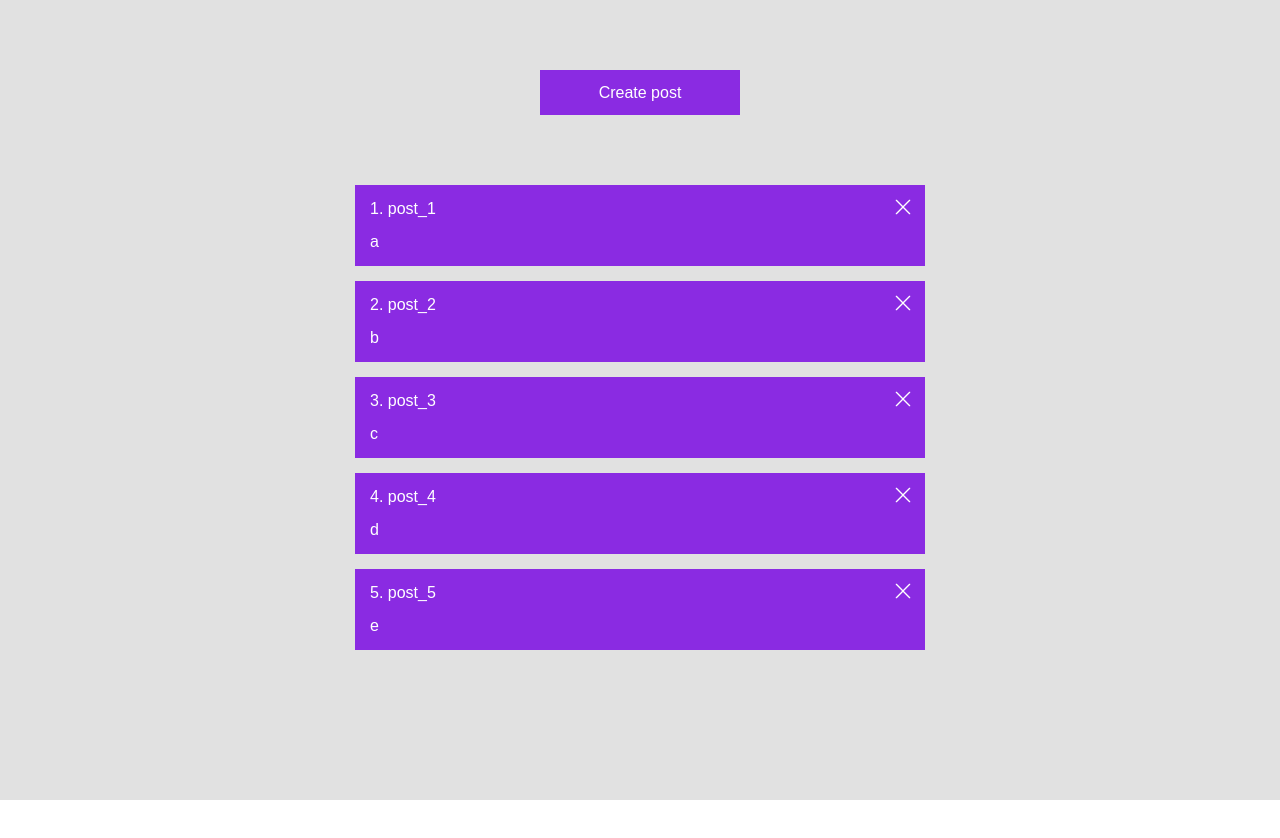
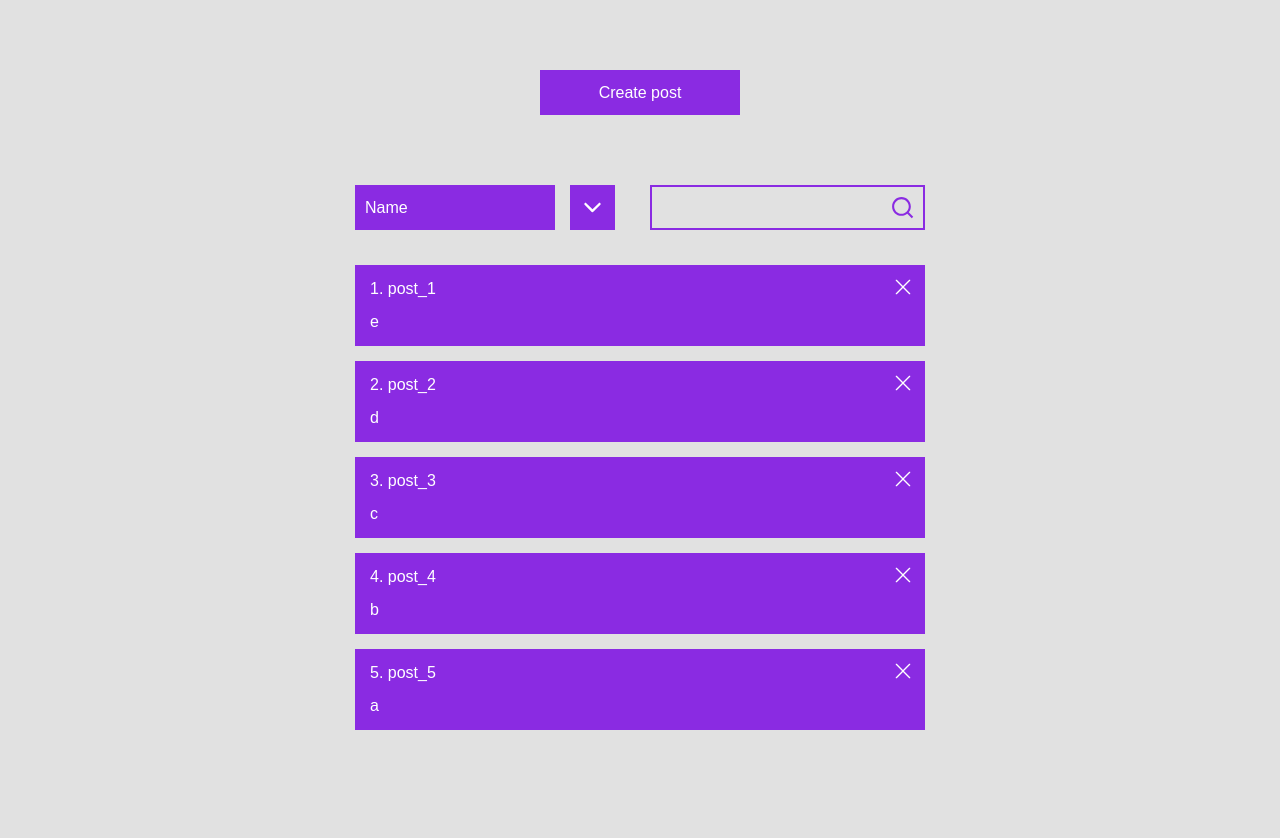
Before and after one commit to YuriProkopenko/posts, a React (Create React App) app: page / in a window 1280 px wide. Before the commit the page ends 800 px from the top, so only its background shows below. Built offline with nearby package versions, Linux system fonts and the light colour scheme.

Commit message:
making filter logic in PostList component

```diff
--- a/src/UI/TextInput.module.css
+++ b/src/UI/TextInput.module.css
@@ -1,7 +1,7 @@
 /* Text input */
 
 .wrapper {
-  width: 350px;
+  width: 100%;
   height: 45px;
   padding: 5px 15px;
   font-family: Arial, "Helvetica Neue", Helvetica, sans-serif;
--- /dev/null
+++ b/src/components/PostFilter.jsx
@@ -0,0 +1,46 @@
+import { IoIosArrowDown } from "react-icons/io";
+import { IoIosArrowUp } from "react-icons/io";
+import Select from "./Select";
+import SearchInput from "./SearchInput";
+
+import styles from "./PostFilter.module.css";
+
+const PostFilter = ({ filter, setFilter }) => {
+  return (
+    <div className={styles["wrapper"]}>
+      <div className={styles["sorting"]}>
+        <Select
+          options={[
+            { value: "name", name: "Name" },
+            { value: "description", name: "Description" },
+          ]}
+          onSelect={(selectedSort) =>
+            setFilter({ ...filter, sort: selectedSort })
+          }
+        />
+        <button
+          className={styles["order-btn"]}
+          onClick={() =>
+            setFilter({
+              ...filter,
+              orderToUp: !filter.orderToUp,
+            })
+          }
+        >
+          {filter.orderToUp === true ? (
+            <IoIosArrowDown size="25px" />
+          ) : (
+            <IoIosArrowUp size="25px" />
+          )}
+        </button>
+      </div>
+      <SearchInput
+        onSearch={(searchQuery) =>
+          setFilter({ ...filter, search: searchQuery })
+        }
+      />
+    </div>
+  );
+};
+
+export default PostFilter;
--- /dev/null
+++ b/src/components/PostFilter.module.css
@@ -0,0 +1,39 @@
+/* Post filter */
+
+.wrapper {
+  display: grid;
+  grid-auto-flow: column;
+  align-items: center;
+}
+
+@media (width < 600px) {
+  .wrapper {
+    grid-auto-flow: row;
+    row-gap: 15px;
+  }
+}
+
+.sorting {
+  display: grid;
+  grid-auto-flow: column;
+  justify-content: start;
+  max-width: fit-content;
+  column-gap: 15px;
+}
+
+@media (width < 600px) {
+  .sorting {
+    order: 2;
+  }
+}
+
+.order-btn {
+  width: 45px;
+  height: 45px;
+  display: grid;
+  align-items: center;
+  justify-content: center;
+  cursor: pointer;
+  color: #fff;
+  background-color: blueviolet;
+}
--- a/src/components/PostList.jsx
+++ b/src/components/PostList.jsx
@@ -1,14 +1,35 @@
+import { useMemo, useState } from "react";
 import { TransitionGroup, CSSTransition } from "react-transition-group";
 import PostItem from "./PostItem";
+import PostFilter from "./PostFilter";
 
 import styles from "./PostList.module.css";
 
 const PostList = ({ posts, onDeletePost }) => {
+  const [filter, setFilter] = useState({
+    sort: "name",
+    orderToUp: true,
+    search: "",
+  });
+
+  const filteredPosts = useMemo(() => {
+    let newPosts = posts;
+    newPosts = posts.sort((a, b) =>
+      a[filter.sort].localeCompare(b[filter.sort])
+    );
+    if (filter.orderToUp === false) newPosts.reverse();
+    newPosts = newPosts.filter((p) =>
+      p.name.toLowerCase().includes(filter.search.toLowerCase())
+    );
+    return newPosts;
+  }, [posts, filter]);
+
   return (
     <div className={styles["wrapper"]}>
+      <PostFilter filter={filter} setFilter={setFilter} />
       <ul className={styles["list"]}>
         <TransitionGroup component={null}>
-          {posts.map((p, index) => (
+          {filteredPosts.map((p, index) => (
             <CSSTransition key={p.id} timeout={400} classNames="post">
               <PostItem
                 id={p.id}
@@ -18,7 +39,7 @@ const PostList = ({ posts, onDeletePost }) => {
               />
             </CSSTransition>
           ))}
-          {!posts.length && (
+          {!filteredPosts.length && (
             <CSSTransition timeout={400} classNames="postsTitle">
               <p className={styles["title"]}>No more posts left</p>
             </CSSTransition>
--- /dev/null
+++ b/src/components/SearchInput.jsx
@@ -0,0 +1,18 @@
+import { RiSearchLine } from "react-icons/ri";
+import TextInput from "../UI/TextInput";
+
+import styles from "./SearchInput.module.css";
+
+const SearchInput = ({ onSearch }) => {
+  return (
+    <div className={styles["wrapper"]}>
+      <RiSearchLine className={styles["search-icon"]} size="25px" />
+      <TextInput
+        className={styles["search-input"]}
+        onChange={(e) => onSearch(e.target.value)}
+      />
+    </div>
+  );
+};
+
+export default SearchInput;
--- /dev/null
+++ b/src/components/SearchInput.module.css
@@ -0,0 +1,14 @@
+/* Search input */
+
+.wrapper {
+  position: relative;
+}
+
+.search-icon {
+  position: absolute;
+  top: 10px;
+  right: 10px;
+  color: blueviolet;
+  cursor: text;
+  background-color: transparent;
+}
--- /dev/null
+++ b/src/components/Select.jsx
@@ -0,0 +1,19 @@
+import styles from "./Select.module.css";
+
+const Select = ({ options, value, onSelect }) => {
+  return (
+    <select
+      className={styles["wrapper"]}
+      value={value}
+      onChange={(e) => onSelect(e.target.value)}
+    >
+      {options.map((o) => (
+        <option key={o.name} value={o.value}>
+          {o.name}
+        </option>
+      ))}
+    </select>
+  );
+};
+
+export default Select;
--- /dev/null
+++ b/src/components/Select.module.css
@@ -0,0 +1,13 @@
+/* Select */
+
+.wrapper {
+  display: grid;
+  width: 200px;
+  height: 45px;
+  padding: 5px 10px;
+  font-family: Arial, "Helvetica Neue", Helvetica, sans-serif;
+  font-size: 16px;
+  font-weight: 400;
+  color: #fff;
+  background-color: blueviolet;
+}
--- a/src/posts-data.jsx
+++ b/src/posts-data.jsx
@@ -1,9 +1,9 @@
 const posts = [
-  { id: 1, name: "post_1", description: "a" },
-  { id: 2, name: "post_2", description: "b" },
+  { id: 1, name: "post_1", description: "e" },
+  { id: 2, name: "post_2", description: "d" },
   { id: 3, name: "post_3", description: "c" },
-  { id: 4, name: "post_4", description: "d" },
-  { id: 5, name: "post_5", description: "e" },
+  { id: 4, name: "post_4", description: "b" },
+  { id: 5, name: "post_5", description: "a" },
 ];
 
 export default posts;
```
